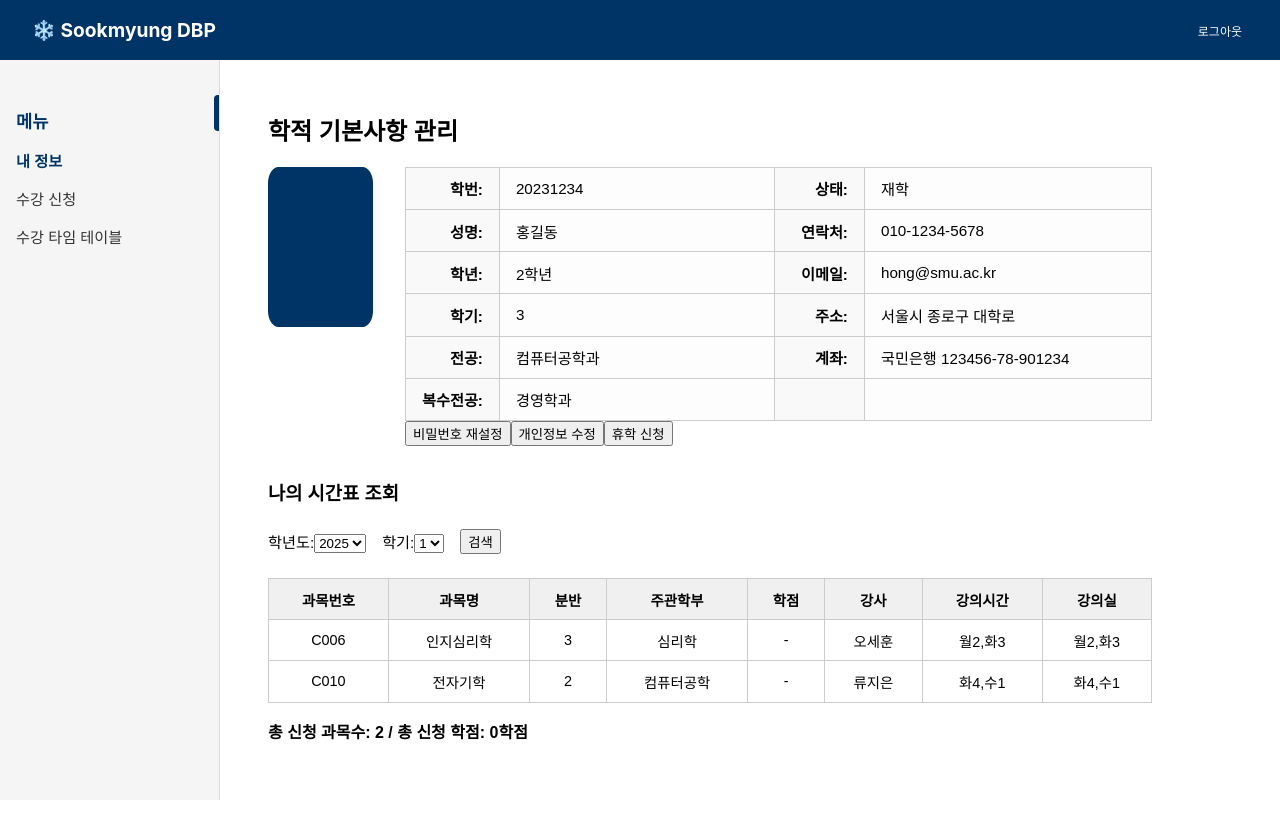
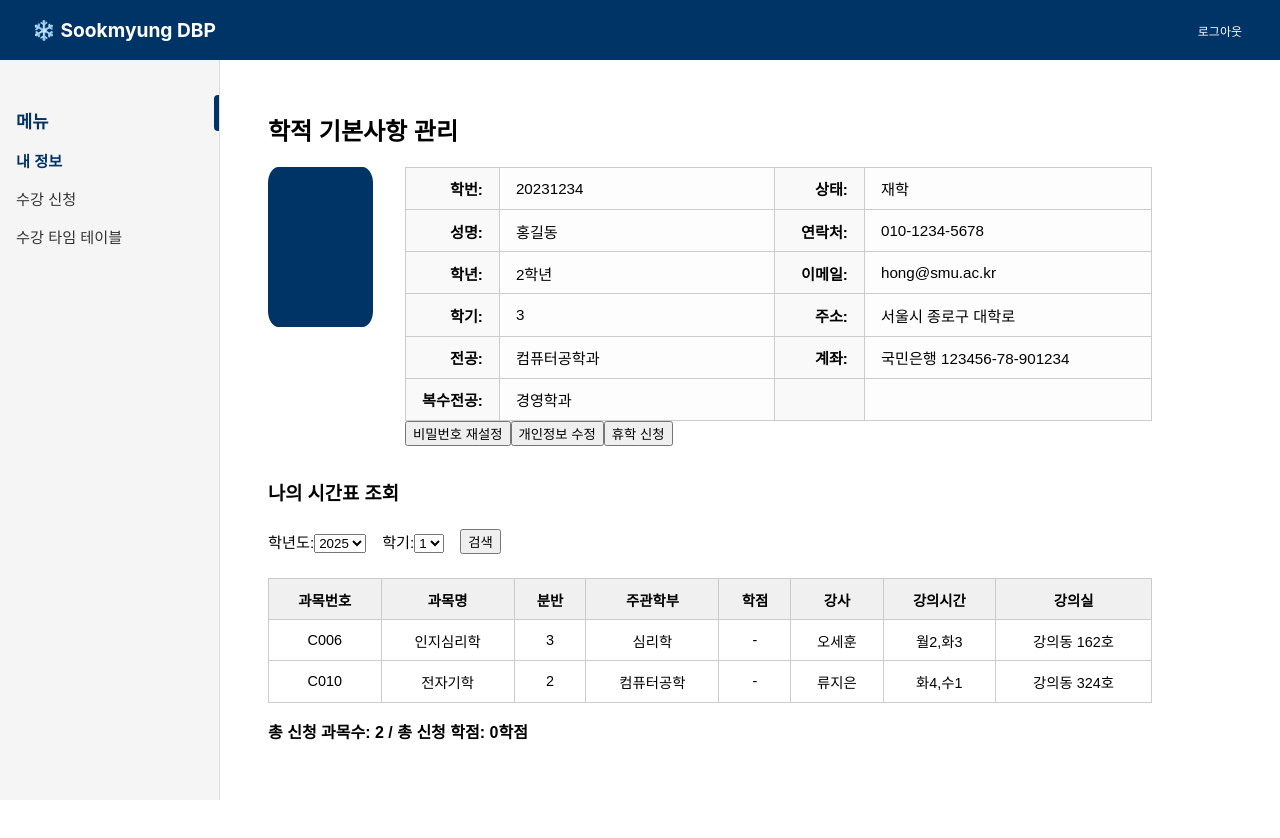
Before and after one commit to KwakSsi38/course-registration-project, a React (Create React App) app in the folder frontend/: page /mypage in a window 1280 px wide. Shown: the top 838 px of the page. Built offline with nearby package versions, Linux system fonts and the light colour scheme; no server answers; sample sign-in values are in the browser's storage.

Commit message:
Fix: 잘못된 변수 수정

```diff
--- a/frontend/src/pages/MyPage.jsx
+++ b/frontend/src/pages/MyPage.jsx
@@ -210,7 +210,7 @@ function MyPage() {
                     <td>{course.score || "-"}</td>
                     <td>{course.professorName}</td>
                     <td>{course.time}</td>
-                    <td>{course.time}</td>
+                    <td>{course.classroom}</td>
                   </tr>
                 ))
               ) : (
```
